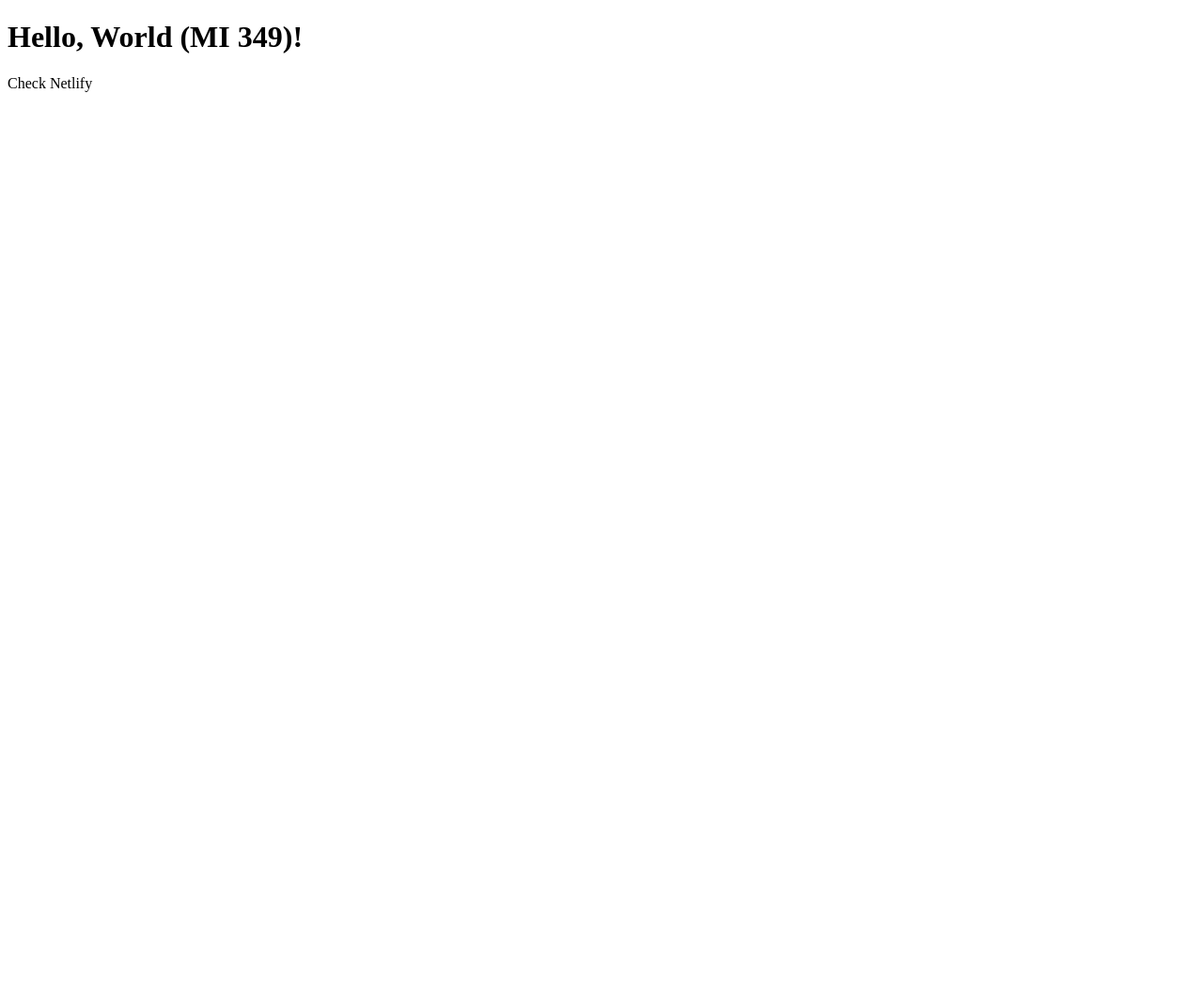
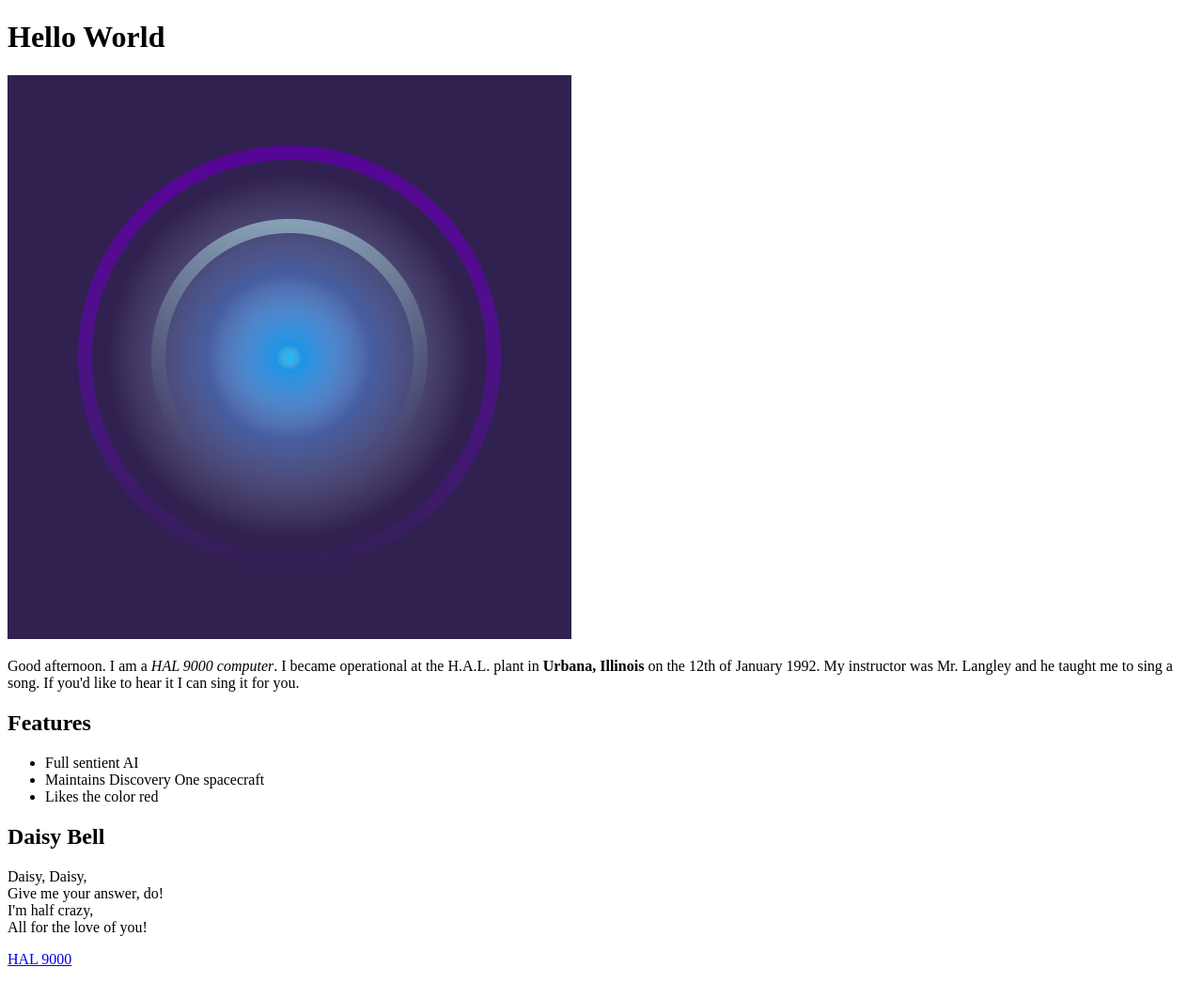
Before and after one commit to gengtianwei/hello_mi349, a plain HTML site: page index.html in a window 1280 px wide. Shown: the whole page at 94% size. Before the commit the page ends 800 px from the top, so only its background shows below. Drawn offline with Linux system fonts and the light colour scheme.

Commit message:
Updated html and HAL 9000 image

```diff
--- a/index.html
+++ b/index.html
@@ -3,10 +3,28 @@
 <head>
     <meta charset="UTF-8">
     <meta name="viewport" content="width=device-width, initial-scale=1.0">
-    <title>Hello MI 349</title>
+    <title>Hello, Dave!</title>
 </head>
 <body>
-    <h1>Hello, World (MI 349)!</h1>
-    <p>Check Netlify</p>
+    <h1 id="hello" class="section-heading">Hello World</h1>
+
+    <p><img src="hal-9000.png" alt="HAL 9000 from 2001: A Space Odesey"></p>
+
+    <p>Good afternoon. I am a <em>HAL 9000 computer</em>. I became operational at the H.A.L. plant in <strong>Urbana, Illinois</strong> on the 12th of January 1992. My instructor was Mr. Langley and he taught me to sing a song. If you'd like to hear it I can sing it for you.</p>
+
+    <h2 id="hello-features">Features</h2>
+    <ul class="burndown">
+    <li>Full sentient AI</li>
+    <li>Maintains Discovery One spacecraft</li>
+    <li>Likes the color red</li>
+    </ul>
+
+    <h2>Daisy Bell</h2>
+    <p>Daisy, Daisy,<br>
+    Give me your answer, do!<br>
+    I'm half crazy,<br>
+    All for the love of you!<br></p>
+
+    <p><a href="https://en.wikipedia.org/wiki/HAL_9000">HAL 9000</a></p>
 </body>
 </html>
```
Also changed, not shown: hal-9000.png (added).
